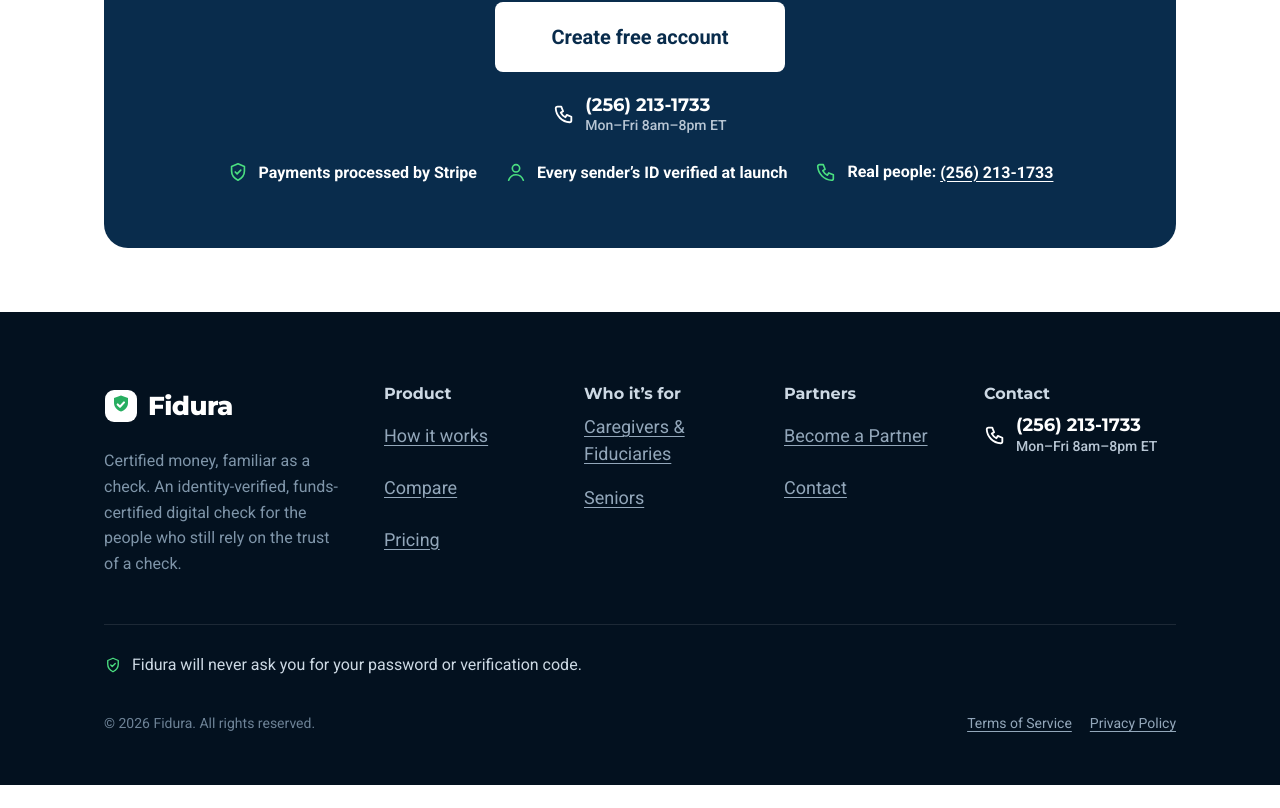
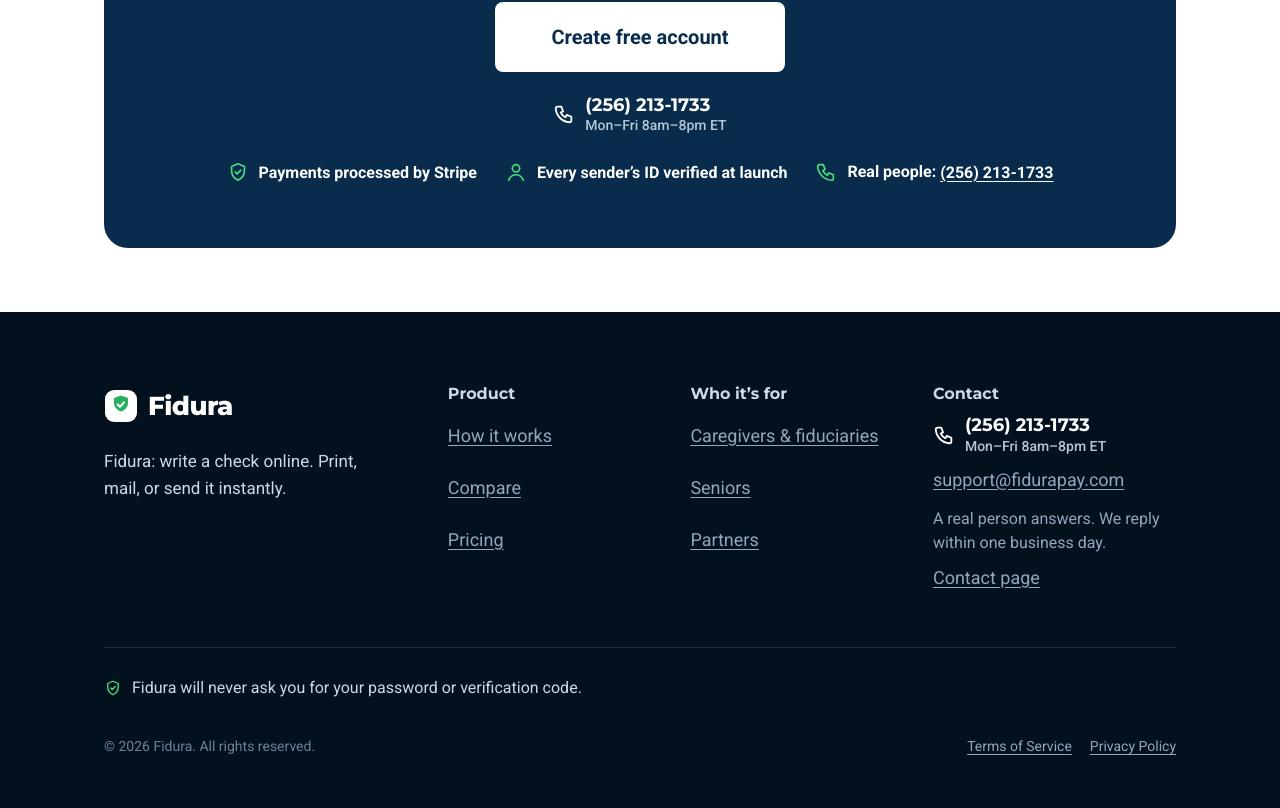
Before and after one commit to TeamCuro/web, a Next.js app: page / in a window 1280 px wide. Shown: the part 5533-6341 px from the top of the page. Before the commit the page ends 6318 px from the top, so only its background shows below. Built offline with nearby package versions, Linux system fonts and the light colour scheme.

Commit message:
FE 118 updates

```diff
--- a/app/globals.css
+++ b/app/globals.css
@@ -569,12 +569,15 @@ p a:not(.btn), label a:not(.btn) { text-decoration-line: underline; text-underli
 .site-footer { background: var(--color-primary-900); color: #93a7ba; padding: 72px 0 40px; }
 .footer-grid { display: grid; grid-template-columns: 1.5fr 1fr 1fr 1fr 1.2fr; gap: 40px; }
 .footer-brand .brand-word { color: #fff; }
-.footer-brand p { color: #7f95a9; font-size: 16px; line-height: 1.6; margin: 18px 0 0; max-width: 280px; }
+.footer-grid-4 { grid-template-columns: 1.5fr 1fr 1fr 1.2fr; } /* Help & trust column hidden until its pages ship */
+.footer-tag { color: #cdd9e4; font-size: 17px; line-height: 1.55; margin: 18px 0 0; max-width: 280px; }
+.footer-fact { margin: 14px 0 0; font-size: 15px; line-height: 22px; color: #93a7ba; max-width: 280px; }
 .flab { font-family: var(--font-heading); font-weight: 700; font-size: 16px; line-height: 1.3; color: #cdd9e4; margin: 0 0 8px; }
 .footer-sec ul { list-style: none; margin: 0; padding: 0; display: flex; flex-direction: column; gap: 8px; }
 .footer-sec a, .footer-legal a, .footer-brand .brand { display: inline-flex; align-items: center; min-width: 44px; min-height: 44px; }
 .footer-sec a { color: #93a7ba; text-decoration: underline; text-underline-offset: 3px; font-size: 18px; }
 .footer-sec a:hover { color: #fff; text-decoration: underline; }
+.footer-note { margin: 6px 0 0; font-size: 16px; line-height: 24px; color: #93a7ba; }
 .footer-security { display: flex; align-items: center; gap: 10px; margin-top: 48px; padding-top: 28px; border-top: 1px solid rgba(255,255,255,.1); color: #cdd9e4; font-size: 16px; }
 .footer-security svg { width: 18px; height: 18px; color: #4ade80; flex: none; }
 .footer-legal { display: flex; flex-wrap: wrap; justify-content: space-between; gap: 16px; margin-top: 24px; color: #6d8296; font-size: 14px; }
--- a/app/sitemap.ts
+++ b/app/sitemap.ts
@@ -1,12 +1,11 @@
 import type { MetadataRoute } from "next";
 import { SITE_URL } from "@/lib/register";
+import { LIVE_ROUTES } from "@/lib/routes";
 
 const baseUrl = SITE_URL;
 
 export default function sitemap(): MetadataRoute.Sitemap {
-  const routes = ["", "/caregivers", "/seniors", "/compare", "/partners", "/pricing", "/contact", "/terms", "/privacy"];
-
-  return routes.map((route) => ({
+  return LIVE_ROUTES.map((route) => ({
     url: `${baseUrl}${route}`,
     lastModified: new Date(),
   }));
--- a/components/Footer.tsx
+++ b/components/Footer.tsx
@@ -1,14 +1,27 @@
 import Link from "next/link";
 import PhoneLink from "./PhoneLink";
 import { SECURITY_LINE } from "@/lib/trust";
+import { SUPPORT_EMAIL } from "@/lib/contact";
+import { FACT_BLOCK } from "@/lib/factBlock";
+import { isLive } from "@/lib/routes";
+
+// Epic 08 pages; each appears once its route is added to LIVE_ROUTES.
+const HELP_TRUST_LINKS = [
+  { href: "/help", label: "Help" },
+  { href: "/security", label: "Security" },
+  { href: "/receive", label: "Got a Fidura check?" },
+  { href: "/accessibility", label: "Accessibility" },
+  { href: "/about", label: "About" },
+];
 
 export default function Footer() {
   const year = new Date().getFullYear();
+  const helpTrust = HELP_TRUST_LINKS.filter((l) => isLive(l.href));
 
   return (
     <footer className="site-footer">
       <div className="wrap">
-        <div className="footer-grid">
+        <div className={helpTrust.length ? "footer-grid" : "footer-grid footer-grid-4"}>
           <div className="footer-brand">
             <Link className="brand" href="/" aria-label="Fidura home">
               <svg className="brand-mark" viewBox="0 0 34 34" fill="none" aria-hidden="true" focusable="false">
@@ -18,10 +31,8 @@ export default function Footer() {
               </svg>
               <span className="brand-word">Fidura</span>
             </Link>
-            <p>
-              Certified money, familiar as a check. An identity-verified, funds-certified digital check for the
-              people who still rely on the trust of a check.
-            </p>
+            <p className="footer-tag">Fidura: write a check online. Print, mail, or send it instantly.</p>
+            {FACT_BLOCK && <p className="footer-fact">{FACT_BLOCK}</p>}
           </div>
           <div className="footer-sec">
             <p className="flab">Product</p>
@@ -41,27 +52,42 @@ export default function Footer() {
             <p className="flab">Who it&rsquo;s for</p>
             <ul>
               <li>
-                <Link href="/caregivers">Caregivers &amp; Fiduciaries</Link>
+                <Link href="/caregivers">Caregivers &amp; fiduciaries</Link>
               </li>
               <li>
                 <Link href="/seniors">Seniors</Link>
               </li>
-            </ul>
-          </div>
-          <div className="footer-sec">
-            <p className="flab">Partners</p>
-            <ul>
               <li>
-                <Link href="/partners">Become a Partner</Link>
-              </li>
-              <li>
-                <Link href="/contact">Contact</Link>
+                <Link href="/partners">Partners</Link>
               </li>
             </ul>
           </div>
+          {helpTrust.length > 0 && (
+            <div className="footer-sec">
+              <p className="flab">Help &amp; trust</p>
+              <ul>
+                {helpTrust.map((l) => (
+                  <li key={l.href}>
+                    <Link href={l.href}>{l.label}</Link>
+                  </li>
+                ))}
+              </ul>
+            </div>
+          )}
           <div className="footer-sec footer-contact">
             <p className="flab">Contact</p>
             <PhoneLink placement="footer" tone="navy" />
+            <ul>
+              <li>
+                <a href={SUPPORT_EMAIL.href}>{SUPPORT_EMAIL.address}</a>
+              </li>
+            </ul>
+            <p className="footer-note">A real person answers. We reply within one business day.</p>
+            <ul>
+              <li>
+                <Link href="/contact">Contact page</Link>
+              </li>
+            </ul>
           </div>
         </div>
         <div className="footer-security">
@@ -73,10 +99,10 @@ export default function Footer() {
         </div>
         <div className="footer-legal">
           <span>© {year} Fidura. All rights reserved.</span>
-          <span className="legal-links">
+          <nav aria-label="Legal" className="legal-links">
             <Link href="/terms">Terms of Service</Link>
             <Link href="/privacy">Privacy Policy</Link>
-          </span>
+          </nav>
         </div>
       </div>
     </footer>
--- a/lib/contact.ts
+++ b/lib/contact.ts
@@ -8,3 +8,8 @@ export const SUPPORT_PHONE = {
   hours: "Mon–Fri 8am–8pm ET", // en dashes, matches design
   schemaHours: "Mo-Fr 08:00-20:00", // schema.org openingHours, for the Organization schema ticket
 } as const;
+
+export const SUPPORT_EMAIL = {
+  address: "support@fidurapay.com",
+  href: "mailto:support@fidurapay.com",
+} as const;
--- /dev/null
+++ b/lib/factBlock.ts
@@ -0,0 +1,4 @@
+// Footer fact line: legal name and Huntsville, AL street address (WEB 08.2).
+// Legal name still open. Set to e.g. "Legal Name LLC · 123 Street, Huntsville, AL 35801"
+// once confirmed. null hides the line.
+export const FACT_BLOCK: string | null = null;
--- /dev/null
+++ b/lib/routes.ts
@@ -0,0 +1,8 @@
+// Single source of truth for shipped pages. app/sitemap.ts and components/Footer.tsx read it.
+// Add a route here when its page ships. Epic 08 pages (/help, /security, /receive,
+// /accessibility, /about) then appear in the footer automatically.
+export const LIVE_ROUTES = ["", "/caregivers", "/seniors", "/compare", "/partners", "/pricing", "/contact", "/terms", "/privacy"] as const;
+
+export function isLive(path: string): boolean {
+  return (LIVE_ROUTES as readonly string[]).includes(path);
+}
```
